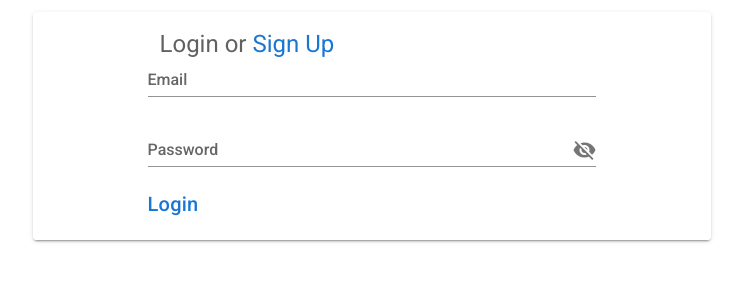
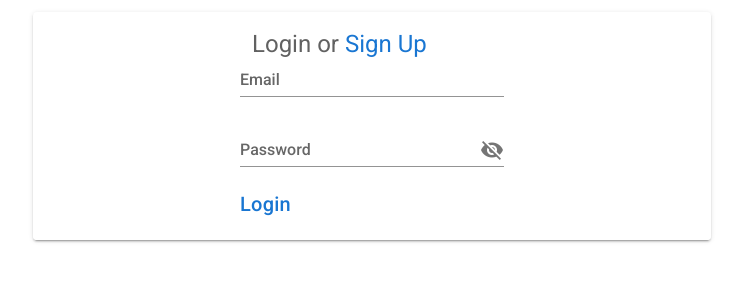
Before and after one commit to tympollack/fortress-oblivion, a Vue app: page / in a window 1280 px wide. Shown: the top 300 px of the page, without its empty margins (268-1011 px from the left). Built offline with nearby package versions, Linux system fonts and the light colour scheme; no server answers.

Commit message:
better login ui

```diff
--- a/src/components/login/FormLogin.vue
+++ b/src/components/login/FormLogin.vue
@@ -7,21 +7,33 @@
       <v-flex xs12>
         <h4 class="headline text-xs-center">{{ errorMessage }}</h4>
       </v-flex>
+
       <v-flex xs12>
+        <v-form
+            ref="form"
+            v-model="valid"
+            lazy-validation
+        >
+
           <v-text-field
               v-model="email"
+              :rules="[rules.required, rules.email]"
               label="Email"
+              @keyup.enter="loginEmail()"
           ></v-text-field>
-      </v-flex>
-      <v-flex xs12>
+
           <v-text-field
               v-model="password"
+              :rules="[rules.required]"
               :append-icon="showPass ? 'visibility' : 'visibility_off'"
               :type="showPass ? 'text' : 'password'"
               label="Password"
               @click:append="showPass = !showPass"
+              @keyup.enter="loginEmail()"
           ></v-text-field>
+        </v-form>
       </v-flex>
+
       <v-flex xs6>
         <a @click="loginEmail">Login</a>
       </v-flex>
@@ -38,10 +50,22 @@
       password: null,
       showPass: false,
       errorMessage: '',
+      rules: {
+        required: v => !!v || 'Required',
+        email: v => /.+@.+\..+/.test(v) || 'E-mail must be in valid format',
+      },
+      valid: true
     }),
 
     methods: {
+      validateForm () {
+        this.$refs.form.validate()
+      },
+
       loginEmail: async function () {
+        this.validateForm()
+        if (!this.valid) return
+
         try {
           await this.$firebase.auth().signInWithEmailAndPassword(this.email, this.password)
           const user = this.$firebase.auth().currentUser
@@ -50,7 +74,6 @@
             this.password = null
           }
         } catch (e) {
-          console.error(e.message)
           this.errorMessage = e.message
           this.password = null
         }
--- a/src/components/login/FormSignup.vue
+++ b/src/components/login/FormSignup.vue
@@ -18,6 +18,7 @@
               v-model="email"
               :rules="[rules.required, rules.email]"
               label="Email"
+              @keyup.enter="signupEmail()"
           ></v-text-field>
 
           <v-text-field
@@ -27,6 +28,7 @@
               :type="showPass ? 'text' : 'password'"
               label="Password"
               @click:append="showPass = !showPass"
+              @keyup.enter="signupEmail()"
           ></v-text-field>
 
           <v-text-field
@@ -36,6 +38,7 @@
               :type="showPass2 ? 'text' : 'password'"
               label="Confirm Password"
               @click:append="showPass2 = !showPass2"
+              @keyup.enter="signupEmail()"
           ></v-text-field>
 
         </v-form>
```
Lines whose indentation alone changed are shown as unchanged.
